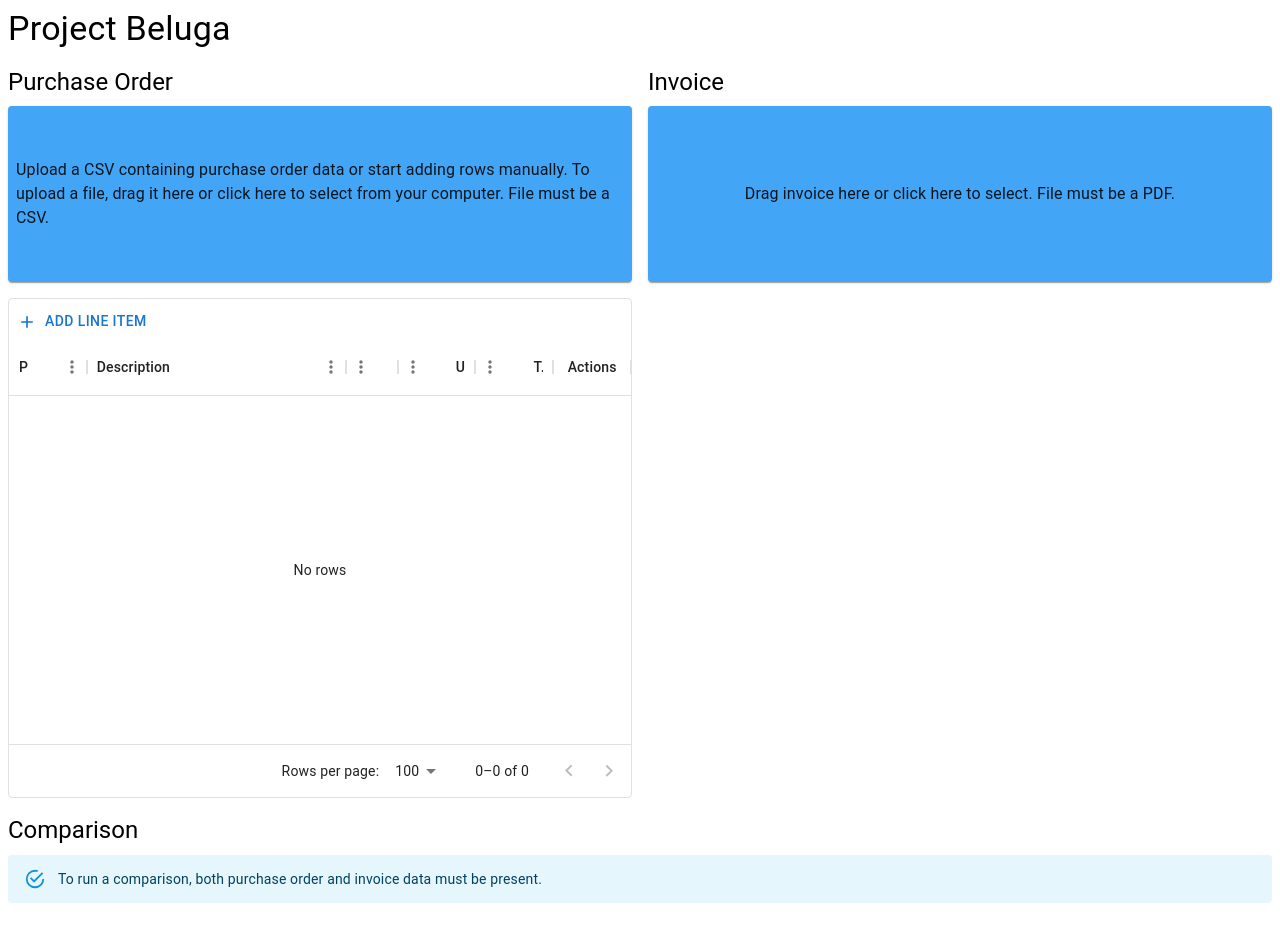
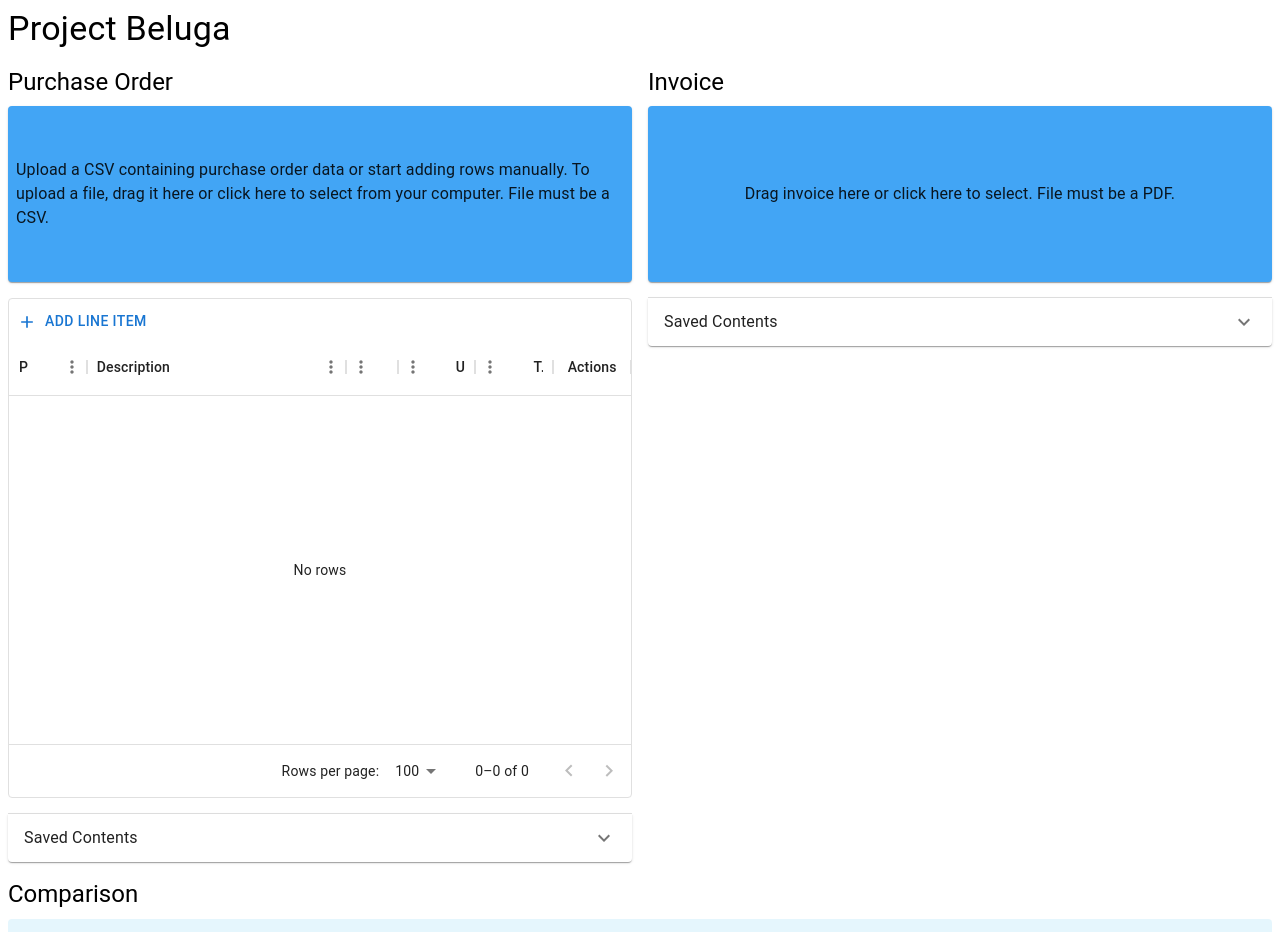
Before and after one commit to absreim/beluga-client, a React (Vite) app: page / in a window 1280 px wide. Shown: the top 932 px of the page. Before the commit the page ends 911 px from the top, so only its background shows below. Built offline with nearby package versions, Linux system fonts and the light colour scheme.

Commit message:
Add simple functionality to save and load data to local storage

```diff
--- a/index.html
+++ b/index.html
@@ -2,7 +2,6 @@
 <html lang="en">
   <head>
     <meta charset="UTF-8" />
-    <link rel="icon" type="image/svg+xml" href="/vite.svg" />
     <meta name="viewport" content="width=device-width, initial-scale=1.0" />
     <title>Project Beluga</title>
   </head>
--- a/src/components/LineItemDataGrid.tsx
+++ b/src/components/LineItemDataGrid.tsx
@@ -34,6 +34,7 @@ interface LineItemDataGridProps {
   addRows: (rows: LineItem[]) => void;
   editRow: (row: LineItem) => void;
   deleteRow: (id: string) => void;
+  readOnly?: boolean;
 }
 
 interface EditToolbarProps {
@@ -76,6 +77,7 @@ const LineItemDataGrid: FC<LineItemDataGridProps> = ({
   addRows,
   editRow,
   deleteRow,
+  readOnly,
 }) => {
   const [rowModesModel, setRowModesModel] = React.useState<GridRowModesModel>(
     {}
@@ -122,37 +124,40 @@ const LineItemDataGrid: FC<LineItemDataGridProps> = ({
     {
       field: "productCode",
       headerName: "Product Code",
-      editable: true,
-      flex: 1.5
+      editable: !readOnly,
+      flex: 1.5,
     },
     {
       field: "description",
       headerName: "Description",
-      editable: true,
-      flex: 5
+      editable: !readOnly,
+      flex: 5,
     },
     {
       field: "quantity",
       headerName: "Quantity",
       type: "number",
-      editable: true,
-      flex: 1
+      editable: !readOnly,
+      flex: 1,
     },
     {
       field: "unitPrice",
       headerName: "Unit Price",
       type: "number",
-      editable: true,
-      flex: 1.5
+      editable: !readOnly,
+      flex: 1.5,
     },
     {
       field: "totalAmount",
       headerName: "Total Amount",
       type: "number",
-      editable: true,
-      flex: 1.5
+      editable: !readOnly,
+      flex: 1.5,
     },
-    {
+  ];
+
+  if (!readOnly) {
+    columns.push({
       field: "actions",
       type: "actions",
       headerName: "Actions",
@@ -198,8 +203,8 @@ const LineItemDataGrid: FC<LineItemDataGridProps> = ({
           />,
         ];
       },
-    },
-  ];
+    });
+  }
 
   return (
     <Box
@@ -223,7 +228,7 @@ const LineItemDataGrid: FC<LineItemDataGridProps> = ({
         onRowEditStop={handleRowEditStop}
         processRowUpdate={processRowUpdate}
         slots={{
-          toolbar: EditToolbar,
+          toolbar: readOnly ? null : EditToolbar,
         }}
         slotProps={{
           toolbar: { addRows, setRowModesModel },
--- /dev/null
+++ b/src/components/SaveLoadLineItems.tsx
@@ -0,0 +1,93 @@
+import { FC, useCallback, useEffect, useState } from "react";
+import LineItemDataGrid, { LineItem } from "./LineItemDataGrid.tsx";
+import {
+  Accordion,
+  AccordionActions,
+  AccordionDetails,
+  AccordionSummary,
+  Alert,
+  Button,
+  Typography,
+} from "@mui/material";
+import ExpandMoreIcon from "@mui/icons-material/ExpandMore";
+
+/* eslint-disable @typescript-eslint/no-empty-function */
+// TODO: Modify LineItemDataGrid to have a read-only mode without having to
+// pass empty functions.
+
+interface Props {
+  localStorageKey: string;
+  currentRows: LineItem[] | null;
+  setCurrentRows: (rows: LineItem[]) => void;
+}
+
+// For now, this component assumes that the user will not try to edit local
+// storage directly.
+const SaveLoadLineItems: FC<Props> = ({
+  localStorageKey,
+  currentRows,
+  setCurrentRows,
+}) => {
+  const [savedRows, setSavedRows] = useState<LineItem[] | null>(null);
+  // Loaded copy data from local storage that last time local storage was
+  // checked. In reality, the contents of the state may differ from the contents
+  // of local storage.
+
+  const loadStorageContents: () => void = useCallback(() => {
+    const contents = localStorage.getItem(localStorageKey);
+    if (contents === null) {
+      setSavedRows(null);
+    } else {
+      setSavedRows(JSON.parse(contents));
+    }
+  }, [localStorageKey]);
+
+  useEffect(() => {
+    loadStorageContents();
+  }, [loadStorageContents]);
+
+  const handleSave: () => void = () => {
+    if (currentRows) {
+      localStorage.setItem(localStorageKey, JSON.stringify(currentRows));
+      loadStorageContents();
+    }
+  };
+
+  const handleLoad: () => void = () => {
+    if (!savedRows) {
+      return;
+    }
+    setCurrentRows(savedRows);
+  };
+
+  return (
+    <Accordion>
+      <AccordionSummary expandIcon={<ExpandMoreIcon />}>
+        <Typography>Saved Contents</Typography>
+      </AccordionSummary>
+      <AccordionDetails>
+        {savedRows ? (
+          <LineItemDataGrid
+            rows={savedRows}
+            addRows={() => {}}
+            editRow={() => {}}
+            deleteRow={() => {}}
+            readOnly
+          />
+        ) : (
+          <Alert color="info">No saved items.</Alert>
+        )}
+      </AccordionDetails>
+      <AccordionActions>
+        <Button onClick={handleSave} disabled={currentRows === null}>
+          Save
+        </Button>
+        <Button onClick={handleLoad} disabled={savedRows === null}>
+          Load
+        </Button>
+      </AccordionActions>
+    </Accordion>
+  );
+};
+
+export default SaveLoadLineItems;
--- a/src/features/comparison/slice.ts
+++ b/src/features/comparison/slice.ts
@@ -3,12 +3,14 @@ import { fetchChatgptResults } from "./api.ts";
 import { RootState } from "../../redux/store.ts";
 
 type ChatgptResults = {
-  choices: [{
-    message: {
-      content: string
+  choices: [
+    {
+      message: {
+        content: string;
+      };
     }
-  }]
-}
+  ];
+};
 
 interface ComparisonResults {
   matches: [[poDesc: string, invoiceDesc: string]];
@@ -35,8 +37,10 @@ export const chatgptCompare = createAsyncThunk(
     invoiceDescs: string[];
   }) => {
     const response = await fetchChatgptResults(poDescs, invoiceDescs);
-    const chatgptOutput: ChatgptResults = (await response.json());
-    return JSON.parse(chatgptOutput.choices[0].message.content) as ComparisonResults
+    const chatgptOutput: ChatgptResults = await response.json();
+    return JSON.parse(
+      chatgptOutput.choices[0].message.content
+    ) as ComparisonResults;
   }
 );
 
--- a/src/features/invoice/index.tsx
+++ b/src/features/invoice/index.tsx
@@ -6,13 +6,15 @@ import {
   addRows,
   deleteRow,
   editRow,
+  replaceRows,
 } from "./slice.ts";
 import { useAppDispatch, useAppSelector } from "../../redux/hooks.ts";
-import { Box } from "@mui/material";
+import { Stack } from "@mui/material";
 import FileUpload from "../../components/FileUpload.tsx";
 import LineItemDataGrid, {
   LineItem,
 } from "../../components/LineItemDataGrid.tsx";
+import SaveLoadLineItems from "../../components/SaveLoadLineItems.tsx";
 
 const Invoice: FC = () => {
   const lineItems = useAppSelector(selectLineItems);
@@ -22,6 +24,7 @@ const Invoice: FC = () => {
   const dispatchAddRows = (rows: LineItem[]) => dispatch(addRows(rows));
   const dispatchEditRow = (row: LineItem) => dispatch(editRow(row));
   const dispatchDeleteRow = (id: string) => dispatch(deleteRow(id));
+  const dispatchReplaceRows = (rows: LineItem[]) => dispatch(replaceRows(rows));
 
   const handleUpload = (files: File[]) => {
     dispatch(uploadInvoice(files[0]));
@@ -49,7 +52,16 @@ const Invoice: FC = () => {
     );
   };
 
-  return <Box>{getContent()}</Box>;
+  return (
+    <Stack spacing={2}>
+      {getContent()}
+      <SaveLoadLineItems
+        localStorageKey={"invoice"}
+        currentRows={lineItems}
+        setCurrentRows={dispatchReplaceRows}
+      />
+    </Stack>
+  );
 };
 
 export default Invoice;
--- a/src/features/invoice/slice.ts
+++ b/src/features/invoice/slice.ts
@@ -95,14 +95,13 @@ export const slice = createSlice({
     addRows: (state, action: PayloadAction<LineItem[]>) => {
       if (state.lineItems) {
         state.lineItems.push(...action.payload);
-      }
-      else {
-        state.lineItems = action.payload
+      } else {
+        state.lineItems = action.payload;
       }
     },
     editRow: (state, action: PayloadAction<LineItem>) => {
       if (!state.lineItems) {
-        return
+        return;
       }
       const foundIndex = state.lineItems.findIndex(
         (item) => item.id === action.payload.id
@@ -113,7 +112,7 @@ export const slice = createSlice({
     },
     deleteRow: (state, action: PayloadAction<string>) => {
       if (!state.lineItems) {
-        return
+        return;
       }
       const foundIndex = state.lineItems.findIndex(
         (item) => item.id === action.payload
@@ -121,6 +120,9 @@ export const slice = createSlice({
       if (foundIndex >= 0) {
         state.lineItems.splice(foundIndex, 1);
       }
+    },
+    replaceRows: (state, action: PayloadAction<LineItem[]>) => {
+      state.lineItems = action.payload;
     },
   },
   // The `extraReducers` field lets the slice handle actions defined elsewhere,
@@ -140,7 +142,7 @@ export const slice = createSlice({
   },
 });
 
-export const { addRows, deleteRow, editRow } = slice.actions;
+export const { addRows, deleteRow, editRow, replaceRows } = slice.actions;
 
 // The function below is called a selector and allows us to select a value from
 // the state. Selectors can also be defined inline where they're used instead of
--- a/src/features/purchaseOrder/index.tsx
+++ b/src/features/purchaseOrder/index.tsx
@@ -5,8 +5,9 @@ import { Stack } from "@mui/material";
 import LineItemDataGrid, {
   LineItem,
 } from "../../components/LineItemDataGrid.tsx";
-import { addRows, editRow, deleteRow } from "./slice.ts";
+import { addRows, editRow, deleteRow, replaceRows } from "./slice.ts";
 import FileUpload from "../../components/FileUpload.tsx";
+import SaveLoadLineItems from "../../components/SaveLoadLineItems.tsx";
 
 const PurchaseOrder: FC = () => {
   const lineItems = useAppSelector(selectLineItems);
@@ -16,6 +17,7 @@ const PurchaseOrder: FC = () => {
   const dispatchAddRows = (rows: LineItem[]) => dispatch(addRows(rows));
   const dispatchEditRow = (row: LineItem) => dispatch(editRow(row));
   const dispatchDeleteRow = (id: string) => dispatch(deleteRow(id));
+  const dispatchReplaceRows = (rows: LineItem[]) => dispatch(replaceRows(rows));
 
   const handleUpload = (files: File[]) => {
     dispatch(importCsv(files[0]));
@@ -23,8 +25,7 @@ const PurchaseOrder: FC = () => {
 
   return (
     <Stack spacing={2}>
-      {
-        lineItems.length === 0 && (
+      {lineItems.length === 0 && (
         <FileUpload
           accept={"text/csv"}
           handleUpload={handleUpload}
@@ -32,14 +33,18 @@ const PurchaseOrder: FC = () => {
           idleText="Upload a CSV containing purchase order data or start adding rows manually. To upload a file, drag it here or click here to select from your computer. File must be a CSV."
           draggingText="Release purchase order file here."
         />
-        )
-      }
+      )}
       <LineItemDataGrid
         rows={lineItems}
         addRows={dispatchAddRows}
         editRow={dispatchEditRow}
         deleteRow={dispatchDeleteRow}
       />
+      <SaveLoadLineItems
+        localStorageKey={"purchaseOrder"}
+        currentRows={lineItems}
+        setCurrentRows={dispatchReplaceRows}
+      />
     </Stack>
   );
 };
--- a/src/features/purchaseOrder/slice.ts
+++ b/src/features/purchaseOrder/slice.ts
@@ -77,6 +77,9 @@ export const slice = createSlice({
         state.lineItems.splice(foundIndex, 1);
       }
     },
+    replaceRows: (state, action: PayloadAction<LineItem[]>) => {
+      state.lineItems = action.payload;
+    },
   },
   extraReducers: (builder) => {
     builder.addCase(importCsv.pending, (state) => {
@@ -92,7 +95,7 @@ export const slice = createSlice({
   },
 });
 
-export const { addRows, editRow, deleteRow } = slice.actions;
+export const { addRows, editRow, deleteRow, replaceRows } = slice.actions;
 
 export const selectLineItems = (state: RootState) =>
   state.purchaseOrder.lineItems;
--- a/src/main.tsx
+++ b/src/main.tsx
@@ -1,7 +1,7 @@
 import React from "react";
 import ReactDOM from "react-dom/client";
 import App from "./App.tsx";
-import { Provider } from 'react-redux'
+import { Provider } from "react-redux";
 import { store } from "./redux/store";
 
 ReactDOM.createRoot(document.getElementById("root") as HTMLElement).render(
--- a/vite.config.ts
+++ b/vite.config.ts
@@ -5,6 +5,6 @@ import react from "@vitejs/plugin-react";
 export default defineConfig({
   plugins: [react()],
   server: {
-    port: 3000
-  }
+    port: 3000,
+  },
 });
```
Also changed, not shown: src/App.tsx (+14 -6 lines), src/features/comparison/index.tsx (+6 -2 lines). Lines whose indentation alone changed are shown as unchanged.
